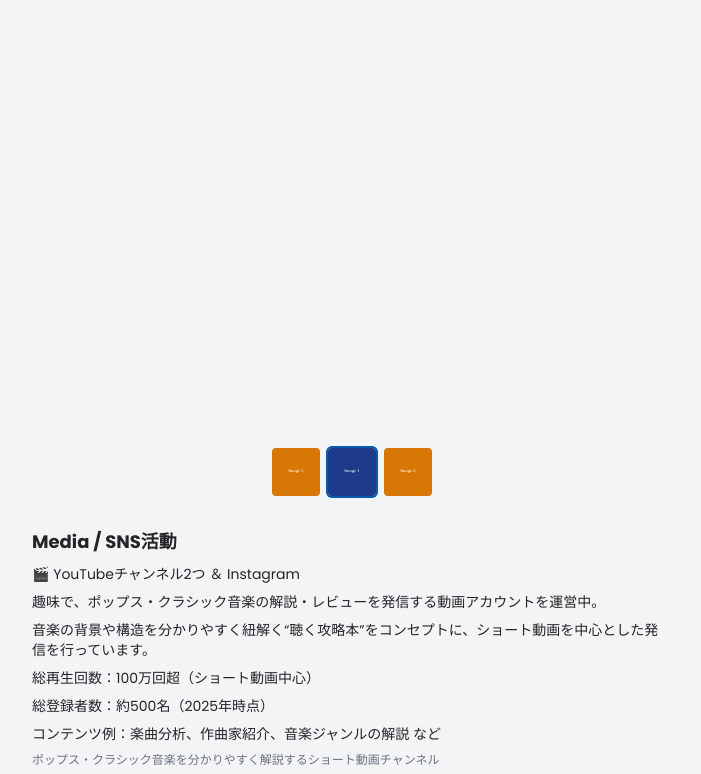
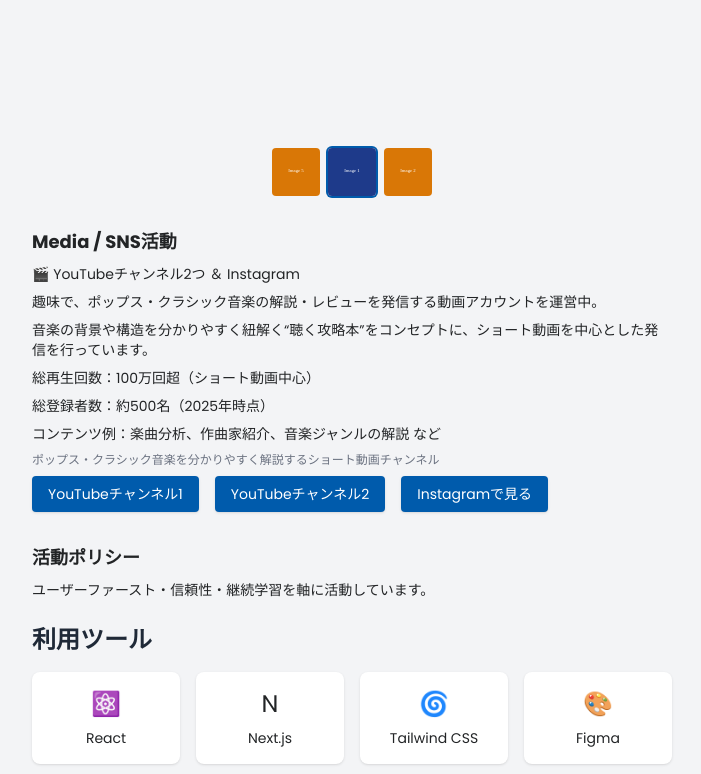
Before and after one commit to maruyamamasaya/Portfolio, a Next.js app: page /about in a window 1280 px wide. Shown: the part 2795-3569 px from the top of the page, without its empty margins (288-989 px from the left). Built offline with nearby package versions, Linux system fonts and the light colour scheme.

Commit message:
Add ToolsGrid component and reorder skill section

```diff
--- a/src/app/about/page.tsx
+++ b/src/app/about/page.tsx
@@ -3,6 +3,7 @@ import ScrollFadeIn from '../components/ScrollFadeIn';
 import ProfileCategories from '../components/ProfileCategories';
 import SkillBars from '../components/SkillBars';
 import CTASection from '../components/CTASection';
+import ToolsGrid from '../components/ToolsGrid';
 
 export default function About() {
   return (
@@ -65,7 +66,6 @@ export default function About() {
       <p className="text-sm text-gray-500">
         ※ 本名は非公開。活動名は今後設定予定です。
       </p>
-      <SkillBars />
       <ProfileCategories />
 
       <section className="space-y-2 text-sm">
@@ -116,13 +116,8 @@ export default function About() {
           <h2 className="text-lg font-bold mb-2">活動ポリシー</h2>
           <p>ユーザーファースト・信頼性・継続学習を軸に活動しています。</p>
         </div>
-        <div>
-          <h2 className="text-lg font-bold mb-2">利用ツール</h2>
-          <p>
-            React / Next.js / Tailwind CSS / Figma / Zapier
-            などを駆使しています。
-          </p>
-        </div>
+        <ToolsGrid />
+        <SkillBars />
         <div>
           <h2 className="text-lg font-bold mb-2">更新履歴</h2>
           <ul className="list-disc ml-5 space-y-1">
--- /dev/null
+++ b/src/app/components/ToolsGrid.tsx
@@ -0,0 +1,37 @@
+import React from 'react';
+
+const tools = [
+  { name: 'React', icon: '⚛️' },
+  { name: 'Next.js', icon: 'N' },
+  { name: 'Tailwind CSS', icon: '🌀' },
+  { name: 'Figma', icon: '🎨' },
+  { name: 'Adobe Creative Cloud (Photoshop / Illustrator / XD)', icon: '🅰️' },
+  { name: 'Canva', icon: '🖼️' },
+  { name: 'Zapier', icon: '⚡' },
+  { name: 'Make.com', icon: '🔗' },
+  { name: 'LINE公式アカウント (Messaging API / Bot)', icon: '💬' },
+  { name: 'OpenAI GPT (ChatGPT API / Assistant)', icon: '🤖' },
+  { name: 'Google Apps Script', icon: '📄' },
+  { name: 'Notion / Slack 連携ツール', icon: '📘' },
+];
+
+export default function ToolsGrid() {
+  return (
+    <div>
+      <h2 className="text-2xl font-bold mb-4 text-gray-800 dark:text-gray-100">
+        利用ツール
+      </h2>
+      <div className="grid grid-cols-2 md:grid-cols-3 lg:grid-cols-4 gap-4">
+        {tools.map((tool) => (
+          <div
+            key={tool.name}
+            className="rounded-lg p-4 shadow bg-white dark:bg-gray-800 text-center hover:shadow-lg hover:scale-105 transition"
+          >
+            <div className="text-2xl mb-2">{tool.icon}</div>
+            <p className="text-sm">{tool.name}</p>
+          </div>
+        ))}
+      </div>
+    </div>
+  );
+}
```
